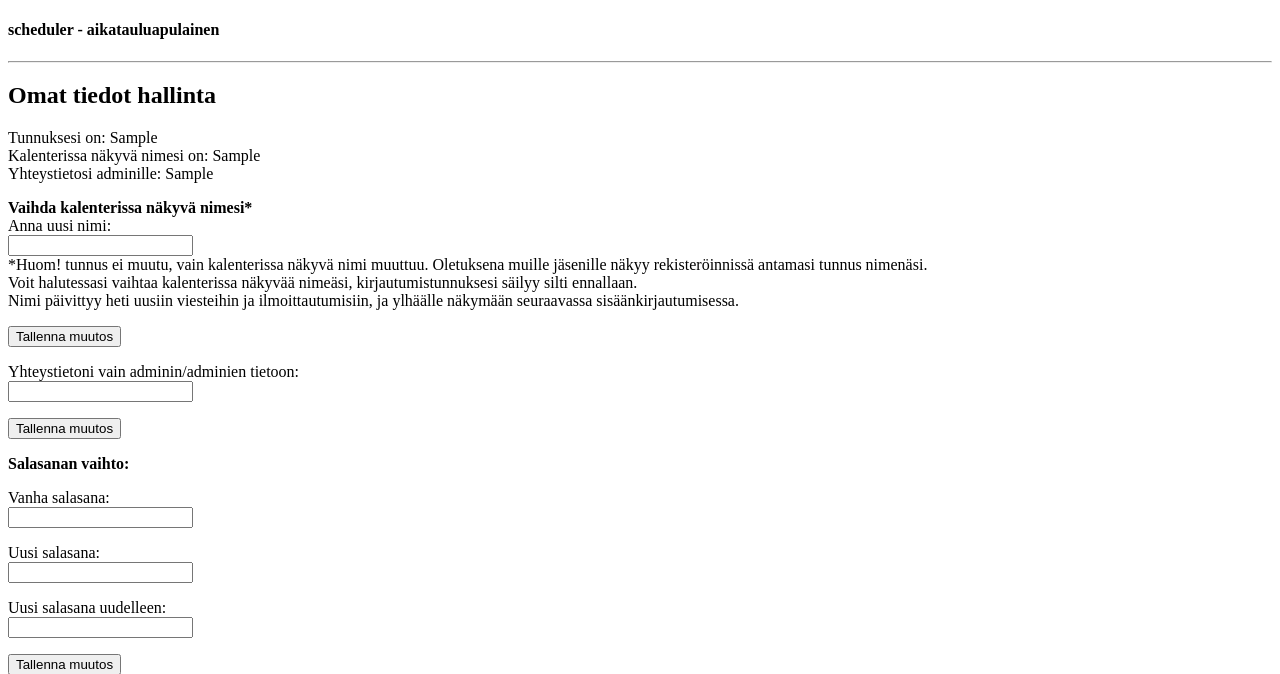
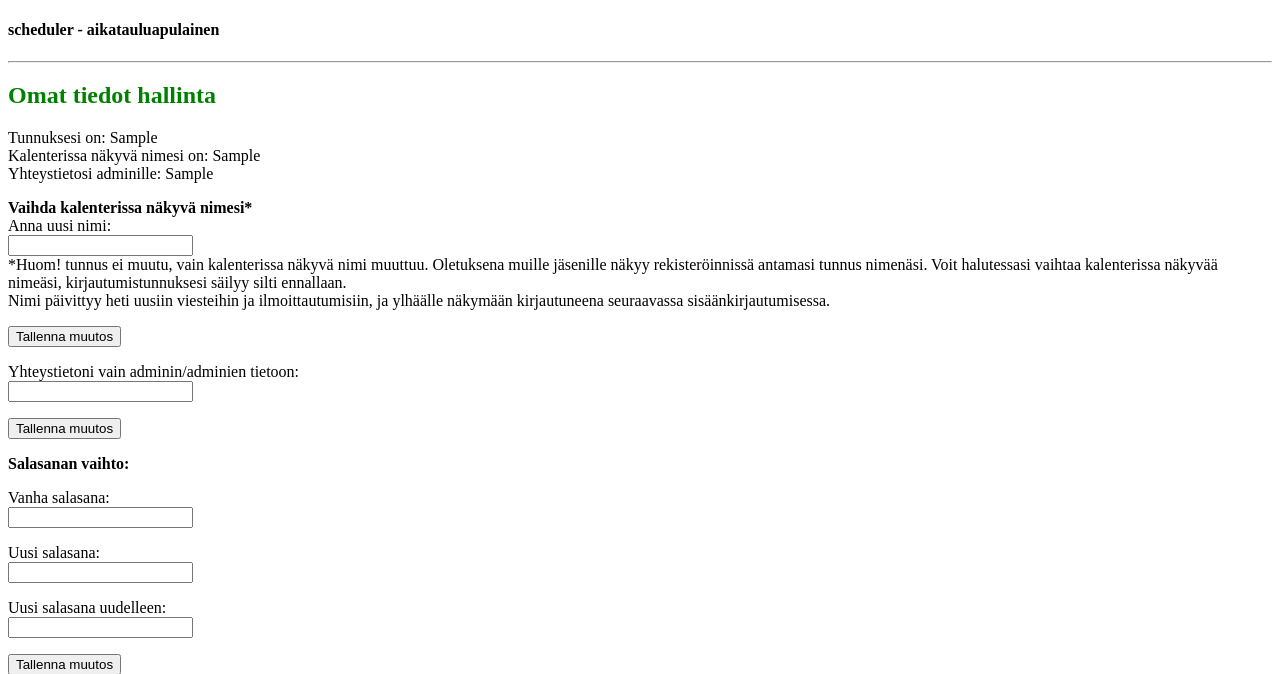
Before and after one commit to minnaRon/scheduler, a Flask app: template templates/settings.html in a window 1280 px wide. Shown: the top 674 px of the page. Run offline with Flask 2, Linux system fonts and the light colour scheme; the template is opened without the code that fills it: most values are stand-ins (such as "Sample title", 1, 10 or a date in 2020).

Commit message:
Improve settings

```diff
--- a/templates/settings.html
+++ b/templates/settings.html
@@ -3,18 +3,18 @@
 <p>
 <!---------------------------------------------------------------------------------->
 <form action="/settings/change_user_name" method="POST">
-<h2>Omat tiedot hallinta</h2>
+<h2 style="color:green">Omat tiedot hallinta</h2>
 <p>
 Tunnuksesi on: {{ user_info[0] }}<br>
 Kalenterissa näkyvä nimesi on: {{ user_info[1] }}<br>
-Yhteystietosi adminille: {{ user_info[2] }}<br>
+Yhteystietosi adminille: {% if user_info[2] %} {{ user_info[2] }} {% endif %}<br>
 <p>
 <b>Vaihda kalenterissa näkyvä nimesi*</b> <br>
 Anna uusi nimi:<br>
 <input type="text" name="name" minlength="2" maxlength="30">
-<br>*Huom! tunnus ei muutu, vain kalenterissa näkyvä nimi muuttuu. Oletuksena muille jäsenille näkyy rekisteröinnissä antamasi tunnus nimenäsi.<br>
+<br>*Huom! tunnus ei muutu, vain kalenterissa näkyvä nimi muuttuu. Oletuksena muille jäsenille näkyy rekisteröinnissä antamasi tunnus nimenäsi.
 Voit halutessasi vaihtaa kalenterissa näkyvää nimeäsi, kirjautumistunnuksesi säilyy silti ennallaan.<br>
-Nimi päivittyy heti uusiin viesteihin ja ilmoittautumisiin, ja ylhäälle näkymään seuraavassa sisäänkirjautumisessa.
+Nimi päivittyy heti uusiin viesteihin ja ilmoittautumisiin, ja ylhäälle näkymään kirjautuneena seuraavassa sisäänkirjautumisessa.
 <p>
     <input type="submit" value="Tallenna muutos">
     <p>
```
